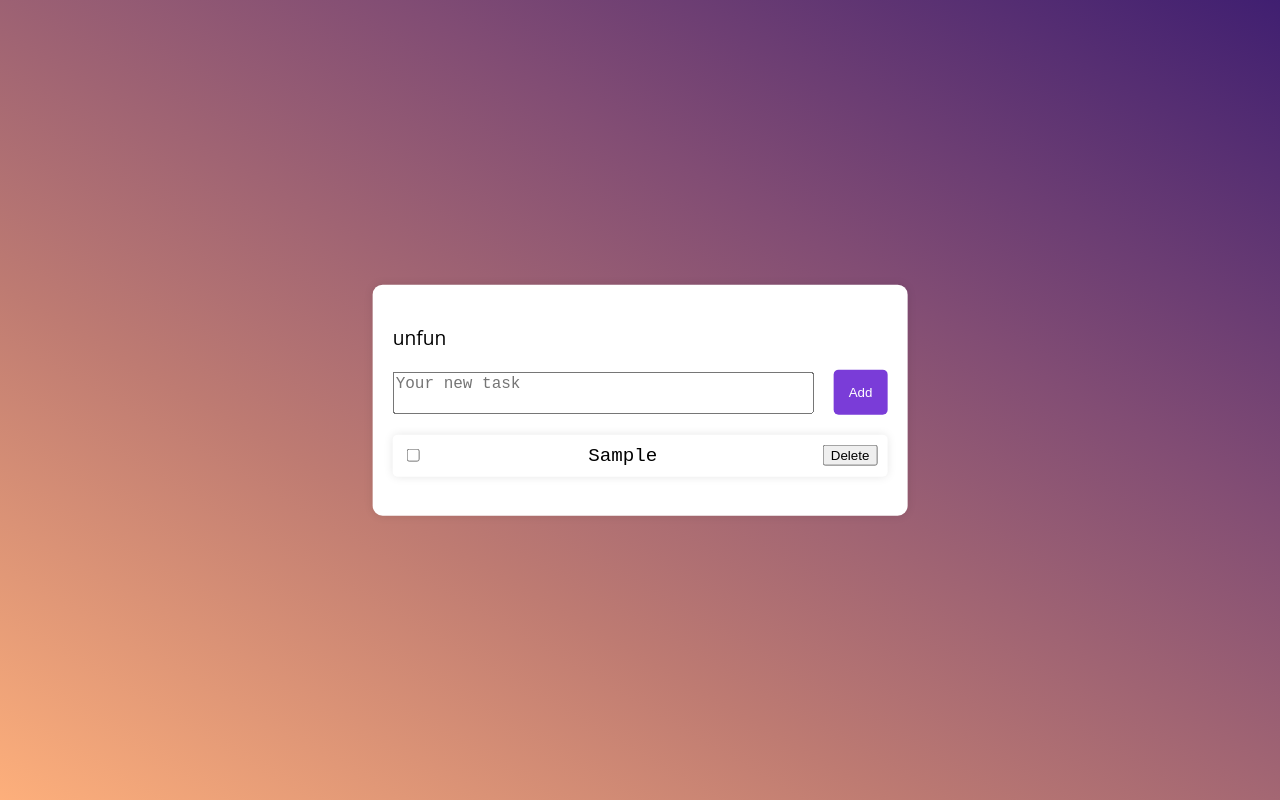
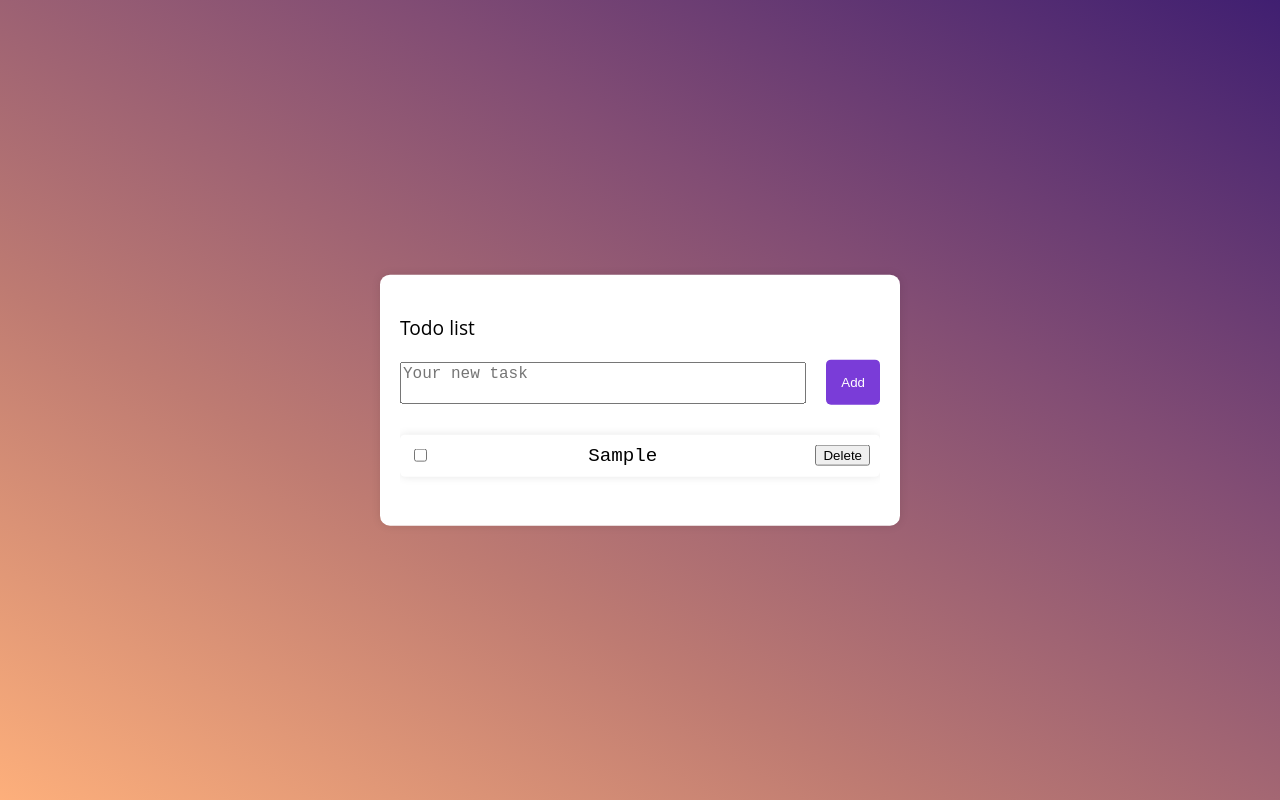
Before and after one commit to tuanphung2005/todo-list, a plain HTML site: page index.html in a window 1280 px wide. Both pictures are taken after typing "Sample" into the empty fields and a click on the button "Add". Drawn offline with Linux system fonts and the light colour scheme; a web font is replaced by a local one.

Commit message:
ok ok ok ok

```diff
--- a/index.html
+++ b/index.html
@@ -11,9 +11,9 @@
 </head>
 <body>
     <div class="todo-input-container">
-        <p>unfun</p>
+        <p>Todo list</p>
         <div class="input-wrapper">
-            <textarea id="textarea-input" cols="40" placeholder="Your new task"></textarea>
+            <textarea id="textarea-input" maxlength="25" cols="30" placeholder="Your new task"></textarea>
             <button id="add-button">Add</button>
         </div>
         <ol id="tasks"></ol>
--- a/main.js
+++ b/main.js
@@ -1,3 +1,65 @@
+
+document.addEventListener('DOMContentLoaded', function () {
+    let tasks;
+
+    try {
+        tasks = JSON.parse(localStorage.getItem('tasks')) || [];
+    } catch (e) {
+        tasks = [];
+    }
+
+    for (const task of tasks) {
+        addTask(task.text, task.completed);
+    }
+});
+
+
+function addTask(text, completed = false) {
+    const node = document.createElement('li');
+
+    const checkbox = document.createElement('input');
+    checkbox.type = 'checkbox';
+    checkbox.checked = completed;
+    node.appendChild(checkbox);
+
+    const textSpan = document.createElement('span');
+    const textnode = document.createTextNode(text);
+    textSpan.appendChild(textnode);
+    node.appendChild(textSpan);
+
+    document.getElementById('tasks').appendChild(node);
+
+    const deleteButton = document.createElement('button');
+    deleteButton.innerHTML = 'Delete';
+    node.appendChild(deleteButton);
+    deleteButton.addEventListener('click', function () {
+        node.remove();
+        saveTasks();
+    });
+
+    checkbox.addEventListener('change', function () {
+        textSpan.style.textDecoration = checkbox.checked ? 'line-through' : 'none';
+        saveTasks();
+    });
+
+    textSpan.style.textDecoration = completed ? 'line-through' : 'none';
+}
+
+
+function saveTasks() {
+    const tasks = [];
+    const nodes = document.getElementById('tasks').childNodes;
+
+    for (const node of nodes) {
+        const text = node.childNodes[1].textContent;
+        const completed = node.childNodes[0].checked;
+        tasks.push({ text, completed });
+    }
+
+    localStorage.setItem('tasks', JSON.stringify(tasks));
+}
+
+
 document.getElementById('add-button').addEventListener('click', function () {
     const textarea_input = document.getElementById('textarea-input').value;
 
@@ -6,31 +68,7 @@ document.getElementById('add-button').addEventListener('click', function () {
         return;
     }
 
-    const node = document.createElement('li');
-
-    const checkbox = document.createElement('input');
-    checkbox.type = 'checkbox';
-    node.appendChild(checkbox);
-
-    const textSpan = document.createElement('span');
-    const textnode = document.createTextNode(textarea_input);
-    textSpan.appendChild(textnode);
-    node.appendChild(textSpan);
-
-    document.getElementById('tasks').appendChild(node);
-    console.log(node);
+    addTask(textarea_input);
     document.getElementById('textarea-input').value = '';
-
-    const deleteButton = document.createElement('button');
-    deleteButton.innerHTML = 'Delete';
-    node.appendChild(deleteButton);
-    deleteButton.addEventListener('click', function () {
-        node.remove();
-    });
+    saveTasks();
 });
-
-document.getElementById('tasks').addEventListener('change', function (event) {
-    if (event.target.type === 'checkbox') {
-        event.target.nextSibling.style.textDecoration = event.target.checked ? 'line-through' : 'none';
-    }
-});
--- a/styles.css
+++ b/styles.css
@@ -10,6 +10,8 @@ body {
 }
 
 .todo-input-container {
+    display: flex;
+    flex-direction: column;
     position: absolute;
     top: 50%;
     left: 50%;
@@ -51,6 +53,9 @@ body {
 
 #tasks {
     padding-left: 0;
+    width: 25rem;
+    max-width: 25rem;
+    overflow: hidden;
 }
 
 #tasks li {
```
